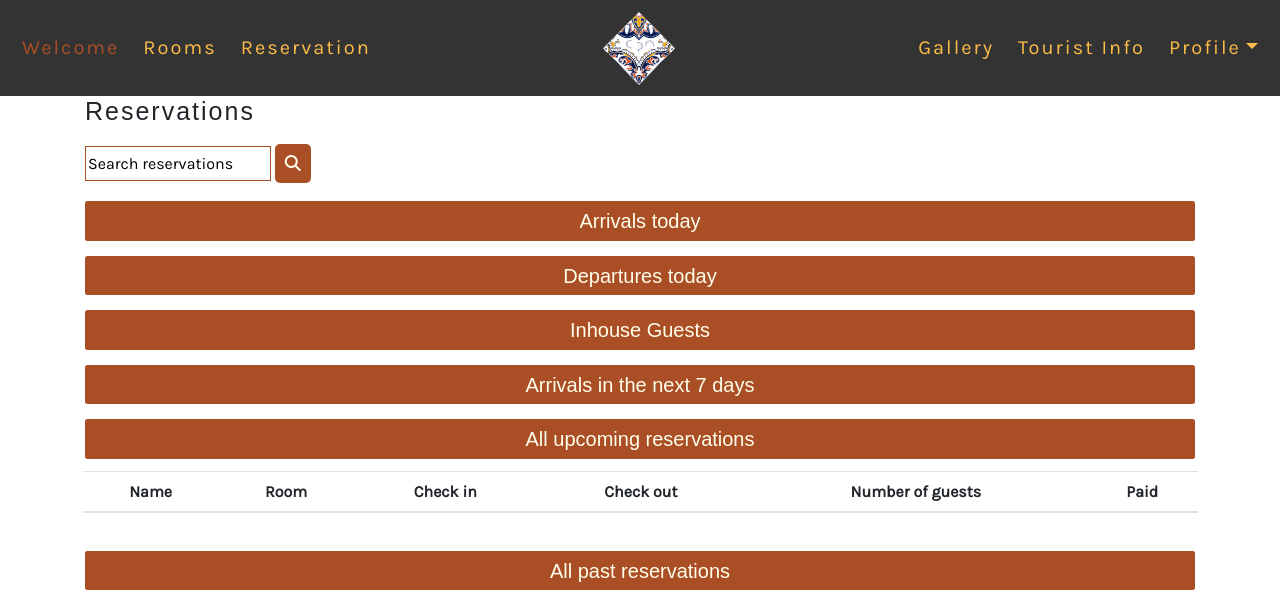
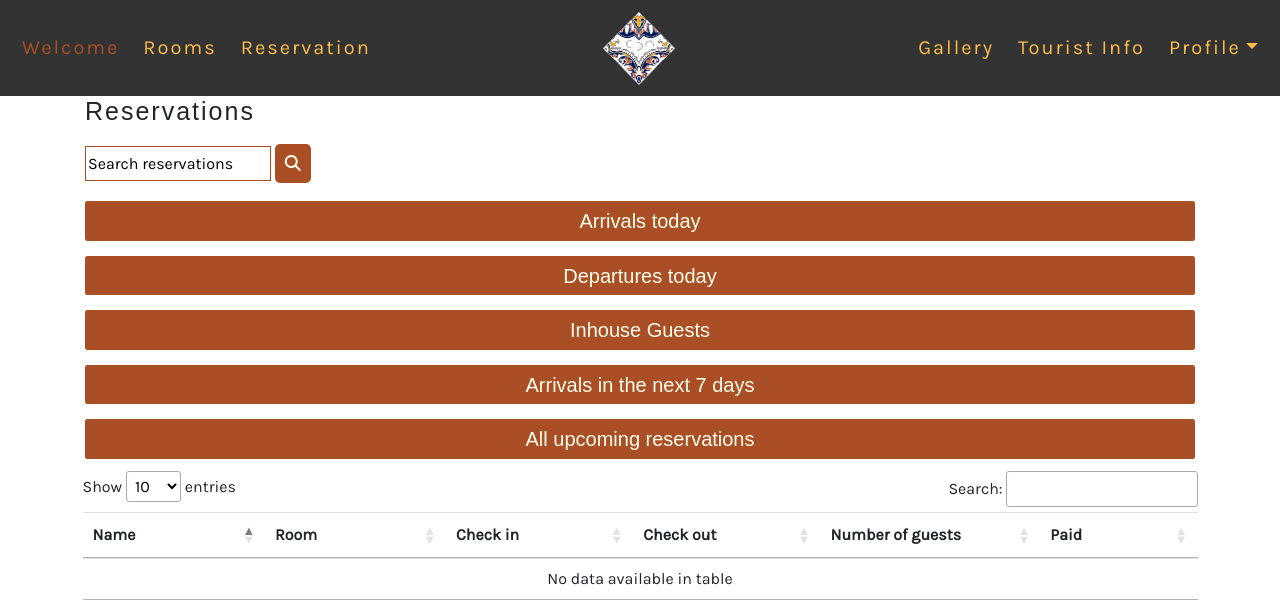
Before and after one commit to AnoukSmet/Casa-Pedra-Nobre, a Django app: page /profile/reservations/ in a window 1280 px wide, after a click on "All upcoming reservations". Shown: the top 605 px of the page. Run offline with Django 3.2, Linux system fonts and the light colour scheme; the visitor is signed in with stand-in values (Sample User, id 1); data that the repository does not hold is empty; some libraries are stand-ins or nearby versions; some web fonts are replaced; grey boxes are pictures that could not be loaded.

Commit message:
Implemented search functionality reservations overview and pagination via datatables

```diff
--- a/profiles/templates/profiles/reservations.html
+++ b/profiles/templates/profiles/reservations.html
@@ -3,6 +3,7 @@
 
 {% block extra_css %}
     <link rel="stylesheet" href="{% static 'profiles/css/profile.css' %}">
+    <link rel="stylesheet" type="text/css" href="https://cdn.datatables.net/1.10.23/css/jquery.dataTables.css">
 {% endblock %}
 
 {% block content %}
@@ -33,7 +34,7 @@
                         <div class="card-body row">
                             <div class="table-responsive">
                                 {% if arrivals_today %}
-                                    <table class="table">
+                                    <table class="table" id="arrivals-today-table">
                                         <thead>
                                             <tr>
                                             <th scope="col">Name</th>
@@ -83,7 +84,7 @@
                         <div class="card-body row">
                             <div class="table-responsive">
                                 {% if departures %}
-                                    <table class="table">
+                                    <table class="table" id="departures-table">
                                         <thead>
                                             <tr>
                                             <th scope="col">Name</th>
@@ -133,7 +134,7 @@
                         <div class="card-body row">
                             <div class="table-responsive">
                                 {% if inhouse_guests %}
-                                    <table class="table">
+                                    <table class="table" id="inhouse-table">
                                         <thead>
                                             <tr>
                                             <th scope="col">Name</th>
@@ -183,7 +184,7 @@
                         <div class="card-body row">
                             <div class="table-responsive">
                                 {% if arrivals_next %}
-                                    <table class="table">
+                                    <table class="table" id="arrivals-next-7-table">
                                         <thead>
                                             <tr>
                                             <th scope="col">Name</th>
@@ -232,7 +233,7 @@
                     <div id="upcoming-reservations" class="collapse" aria-labelledby="upcoming-reservations" data-parent="#reservation-accordion">
                         <div class="card-body row">
                             <div class="table-responsive">
-                                <table class="table">
+                                <table class="table" id="upcoming-reservations-table">
                                     <thead>
                                         <tr>
                                         <th scope="col">Name</th>
@@ -270,15 +271,14 @@
             <div class="col-12">
                 <div class="card mb-4">
                     <div class="reservations-collapse">
-                        <a data-toggle="collapse" href="#past-reservations" role="button" aria-expanded="false" aria-controls="collapseExample" class="col-12 btn">
+                        <a data-toggle="collapse" href="#past-reservations" role="button" aria-expanded="true" aria-controls="collapseExample" class="col-12 btn">
                             All past reservations
                         </a>
                     </div>
-
-                    <div id="past-reservations" class="collapse" aria-labelledby="past-reservations" data-parent="#reservation-accordion">
+                    <div id="past-reservations" class="collapse show" aria-labelledby="past-reservations" data-parent="#reservation-accordion">
                         <div class="card-body row">
                             <div class="table-responsive">
-                                <table class="table reservation-table">
+                                <table class="table reservation-table" id="past-reservations-table">
                                     <thead>
                                         <tr>
                                             <th scope="col">Name</th>
@@ -306,12 +306,14 @@
                                                 </tr>
                                             {% endfor %}
                                         {% endfor %}
+
                                     </tbody>
                                 </table>
                             </div>
                         </div>
                     </div>
                 </div>
+
             </div>
         </div>
     </div>
@@ -324,3 +326,20 @@
 {% include 'components/social-media/social-media.html' %}
 {% include 'components/footer/footer.html' %}
 {% endblock %}
+
+
+{% block postloadjs %}
+    {{ block.super }}
+    <script type="text/javascript" charset="utf8" src="https://cdn.datatables.net/1.10.23/js/jquery.dataTables.js"></script>
+    <script type="text/javascript">
+        $(document).ready( function () {
+            $('#arrivals-today-table').DataTable();
+            $('#departures-table').DataTable();
+            $('#inhouse-table').DataTable();
+            $('#arrivals-next-7-table').DataTable();
+            $('#upcoming-reservations-table').DataTable();
+            $('#past-reservations-table').DataTable();
+        } );
+    </script>
+
+{% endblock %}
--- a/profiles/views.py
+++ b/profiles/views.py
@@ -5,7 +5,6 @@ from django.contrib import messages
 from datetime import datetime, timedelta
 from django.contrib.auth.decorators import login_required
 from checkout.models import Reservation
-
 
 
 @login_required
@@ -81,6 +80,8 @@ def view_reservations(request):
         return redirect(reverse('home'))
 
     reservations = Reservation.objects.all()
+
+
     past_reservations = []
     upcoming_reservations = []
     arrivals_today = []
```
